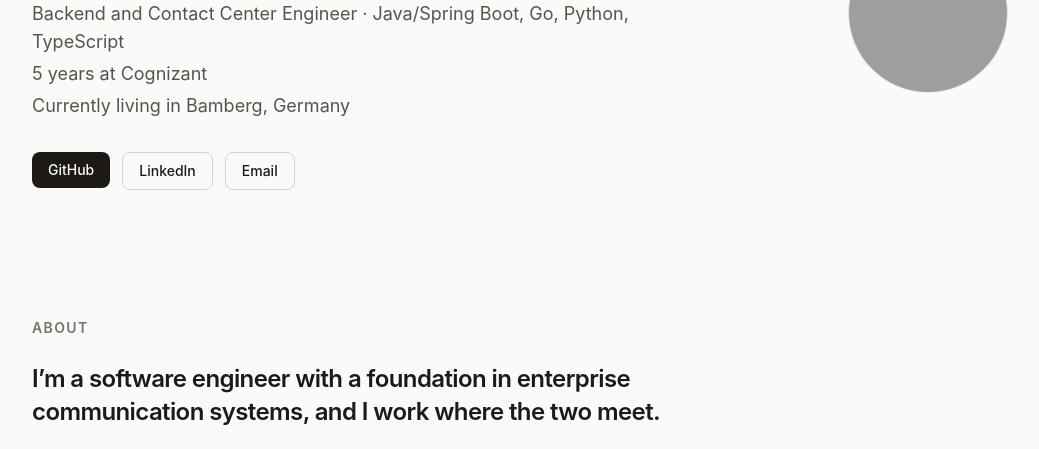
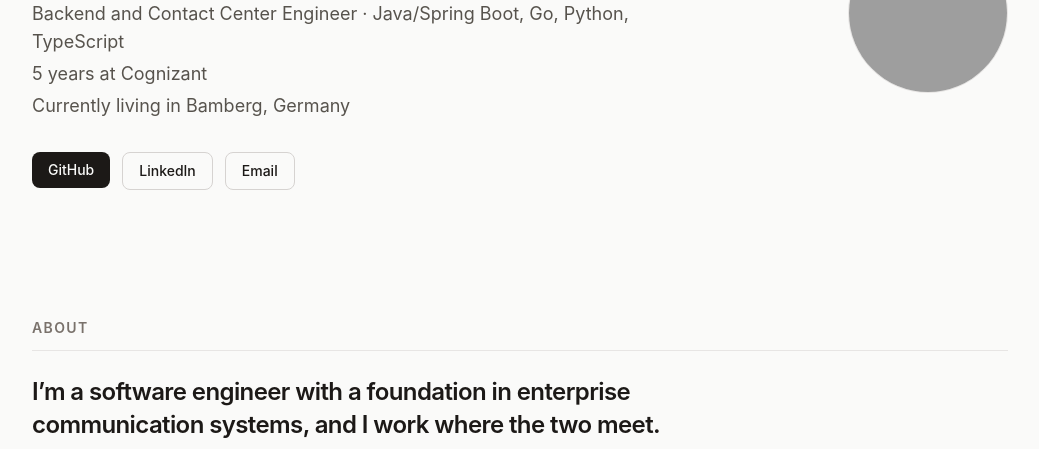
Before and after one commit to sanketh-sg/sanketh-sg.github.io, an Astro site: page / in a window 1280 px wide. Shown: the part 272-721 px from the top of the page, without its empty margins (120-1159 px from the left). Built offline with nearby package versions, Linux system fonts and the light colour scheme; Astro itself is replaced by a stand-in of ours; grey boxes are pictures that could not be loaded.

Commit message:
style: add thin rule under section headings for improved visual separation

```diff
--- a/src/styles/global.css
+++ b/src/styles/global.css
@@ -63,3 +63,8 @@ header nav a[aria-current='location'] {
 section[id] {
   scroll-margin-top: 5rem;
 }
+
+/* Thin rule under every section heading. */
+section > h2 {
+  @apply border-b border-stone-200 pb-3 dark:border-stone-800;
+}
```
